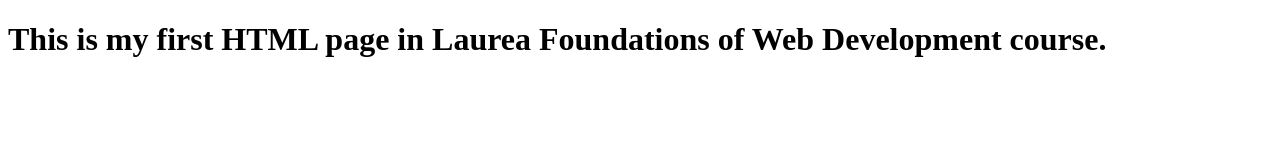
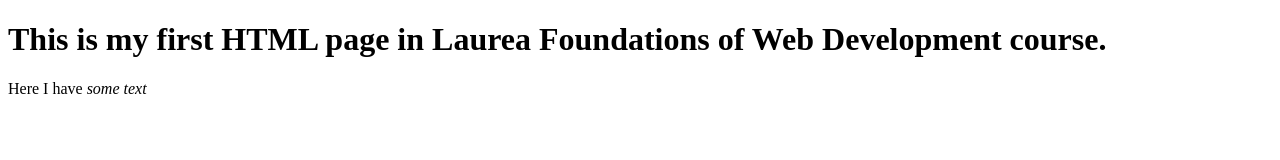
Before and after one commit to alinalaine/alinalaine, a plain HTML site: page index.html in a window 1280 px wide. Drawn offline with Linux system fonts and the light colour scheme.

Commit message:
Update index.html

```diff
--- a/index.html
+++ b/index.html
@@ -4,5 +4,6 @@
 <link rel="stylesheet" href="styles.css"> </head>
 <body>
 <h1>This is my first HTML page in Laurea Foundations of Web Development course.</h1>
+<p>Here I have <em> some text </em> </p>
 </body>
 </html>
```
